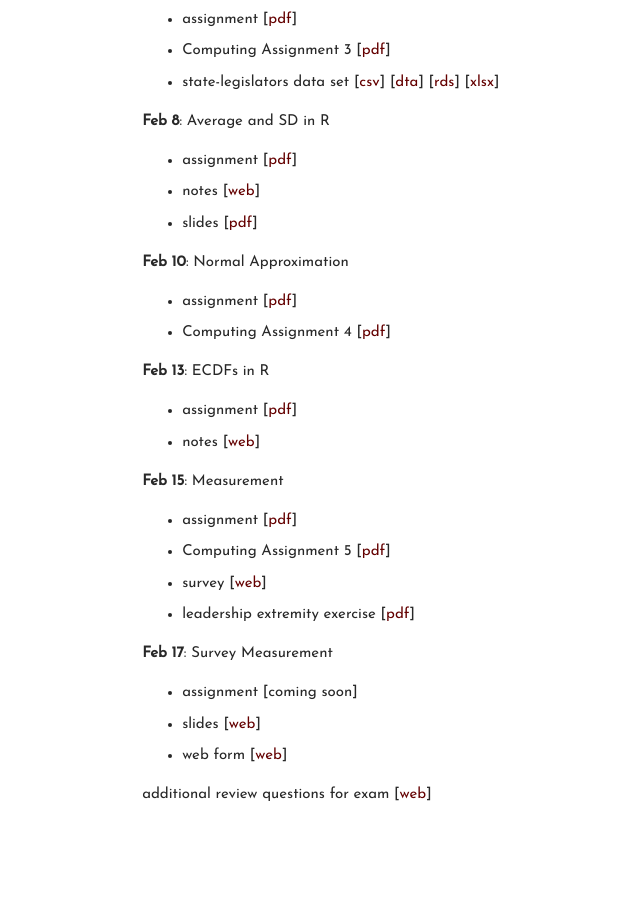
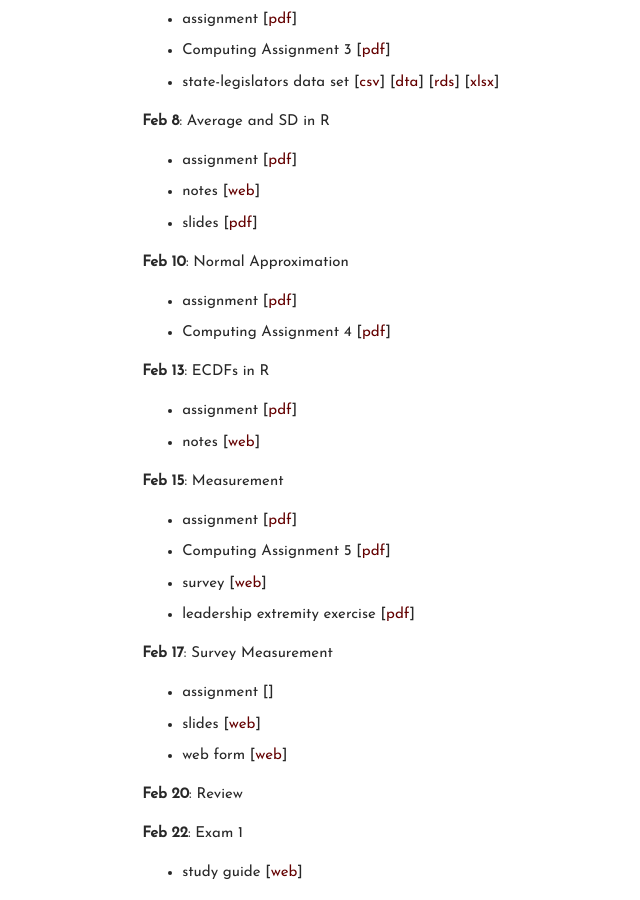
Before and after one commit to carlislerainey/carlislerainey.github.io, a Jekyll site: the page built from teaching/pols-209/index.md, in a window 1280 px wide and 900 px high, scrolled down 2265 px. Shown: the whole window, without its empty margins (320-960 px from the left). Built offline with Jekyll 4.4.1, drawn with Linux system fonts in a browser that asks for light colours; before the commit the page ends 3087 px from its top, so only the background shows below that.

Commit message:
update 209

```diff
--- a/teaching/pols-209/index.md
+++ b/teaching/pols-209/index.md
@@ -104,8 +104,11 @@
 - leadership extremity exercise [[pdf](files/leadership-extremity.pdf)]
 
 **Feb 17**: Survey Measurement
-- assignment [coming soon]
+- assignment [[]()]
 - slides [[web](https://www.dropbox.com/s/evg4yfxyn5w1mh9/measures-annotations-2017-02-15.pdf?dl=0)]
 - web form [[web](https://docs.google.com/forms/d/e/1FAIpQLSewo-cwbC-wvqY7N0_-5Ylxuypqc3VnqhxS0JuVebNnxmkPog/viewform#responses)]
 
-additional review questions for exam [[web](https://docs.google.com/document/d/1qaPadMhKrYBhuk9zGA8T7llP3wkxbenGt8G14pkfpno/edit?usp=sharing)]
+**Feb 20**: Review
+
+**Feb 22**: Exam 1
+-  study guide [[web](https://docs.google.com/document/d/1qaPadMhKrYBhuk9zGA8T7llP3wkxbenGt8G14pkfpno/edit?usp=sharing)]
```
Also changed, not shown: 1 other file.
